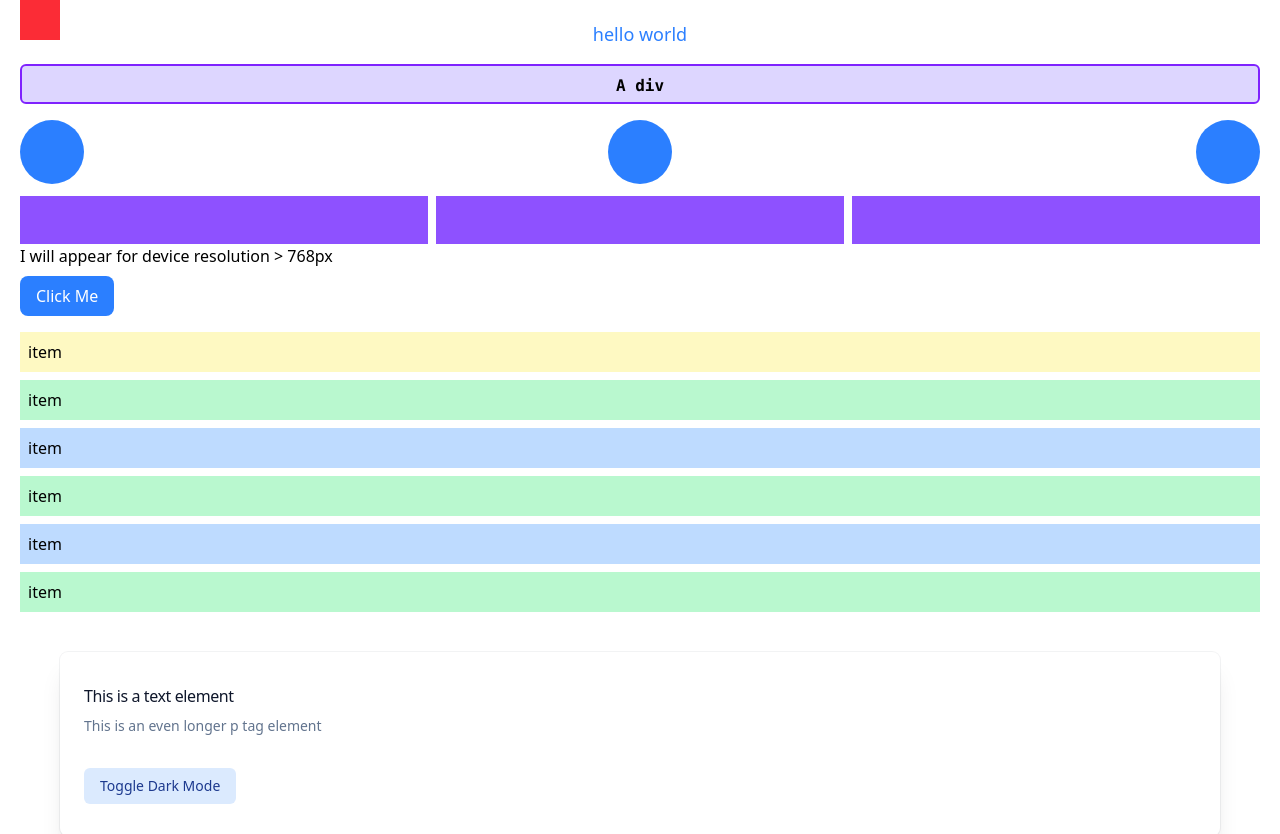
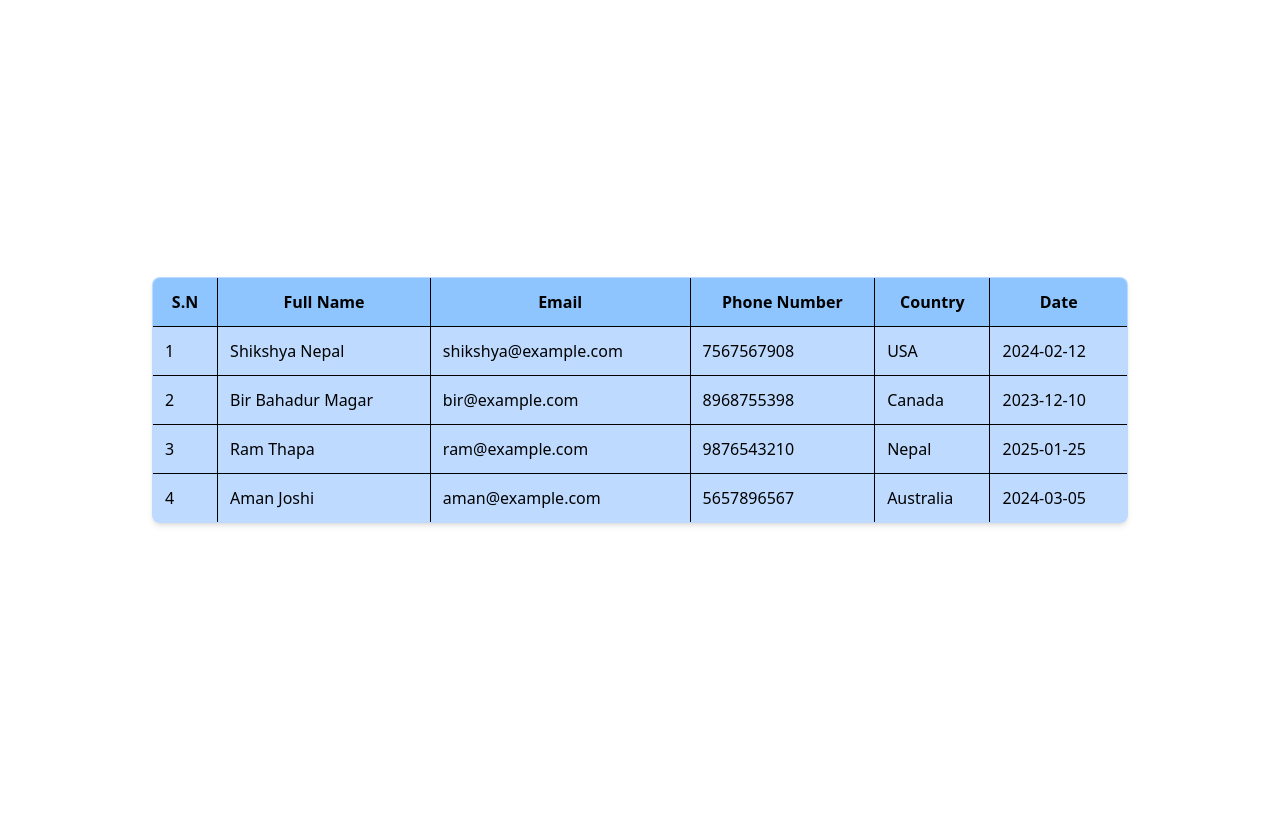
Before and after one commit to NilimaSardar/Intern_Task, a React (Vite) app in the folder 02_tailwindTable/: page / in a window 1280 px wide. Shown: the top 834 px of the page. After the commit the page ends 800 px from the top, so only its background shows below. Built offline with nearby package versions, Linux system fonts and the light colour scheme.

Commit message:
enhanced css inproject

```diff
--- a/02_tailwindTable/src/App.jsx
+++ b/02_tailwindTable/src/App.jsx
@@ -9,8 +9,8 @@ function App() {
 
   return (
     <>
-      {/* <TableComponent/> */}
-      <Tailwind/>
+      <TableComponent/>
+      {/* <Tailwind/> */}
     </>
   )
 }
--- a/02_tailwindTable/src/components/TableComponent.jsx
+++ b/02_tailwindTable/src/components/TableComponent.jsx
@@ -1,10 +1,10 @@
 import React, { useState } from "react";
 
 const demoData = [
-  { id: 1, name: "Shikshya Nepal", email: "shikshya@example.com", phone: "123-456-7890", country: "USA", date: "2024-02-12" },
-  { id: 2, name: "Bir Bahadur Magar", email: "bir@example.com", phone: "555-666-7777", country: "Canada", date: "2023-12-10" },
-  { id: 3, name: "Ram Thapa", email: "ram@example.com", phone: "987-654-3210", country: "UK", date: "2024-01-25" },
-  { id: 4, name: "Aman Joshi", email: "aman@example.com", phone: "111-222-3333", country: "Australia", date: "2024-03-05" },
+  { id: 1, name: "Shikshya Nepal", email: "shikshya@example.com", phone: "7567567908", country: "USA", date: "2024-02-12" },
+  { id: 2, name: "Bir Bahadur Magar", email: "bir@example.com", phone: "8968755398", country: "Canada", date: "2023-12-10" },
+  { id: 3, name: "Ram Thapa", email: "ram@example.com", phone: "9876543210", country: "Nepal", date: "2025-01-25" },
+  { id: 4, name: "Aman Joshi", email: "aman@example.com", phone: "5657896567", country: "Australia", date: "2024-03-05" },
 ];
 
 const TableComponent = () => {
@@ -28,10 +28,10 @@ const TableComponent = () => {
   };
 
   return (
-    <div className="p-6">
-      <table className="min-w-full bg-white border border-gray-300 rounded-lg overflow-hidden shadow-md">
+    <div className="grid place-items-center h-screen w-[80%] p-6 mx-auto">
+      <table className="min-w-full bg-blue-200 border border-gray-300 rounded-lg overflow-hidden shadow-md">
         <thead>
-          <tr className="bg-gray-100">
+          <tr className="bg-blue-300">
             <th className="p-3 border">S.N</th>
             <th className="p-3 border cursor-pointer" onClick={() => sortData("name")}>
               Full Name {sortConfig.key === "name" ? (sortConfig.direction === "asc" ? "↑" : "↓") : ""}
```
